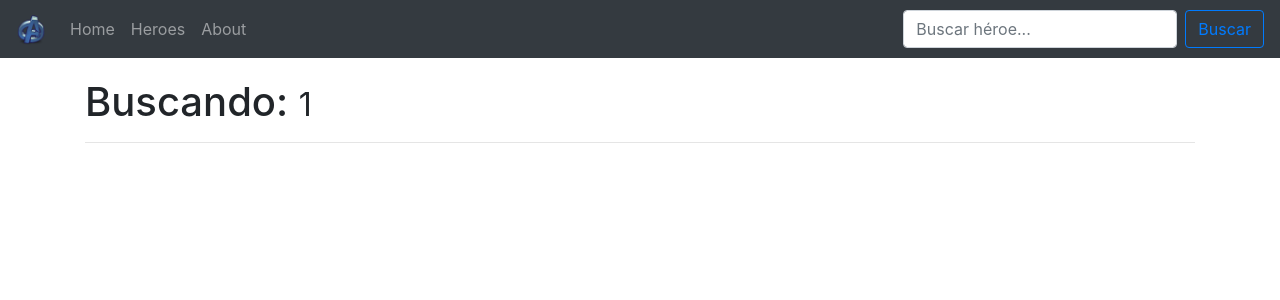
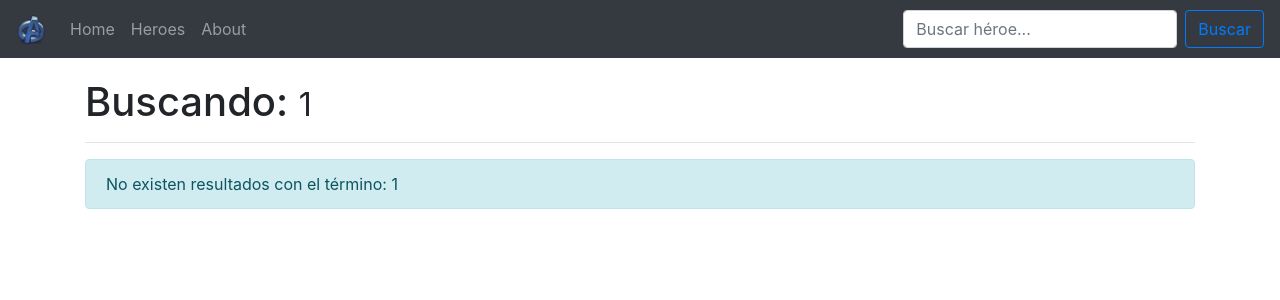
Before and after one commit to eskalona17/first-spa-angular, an Angular app: page /buscar/1 in a window 1280 px wide. Shown: the top 300 px of the page. Built offline with nearby package versions, Linux system fonts and the light colour scheme.

Commit message:
validating if there's no heroes when you search for them

```diff
--- a/src/app/components/buscador/buscador.component.html
+++ b/src/app/components/buscador/buscador.component.html
@@ -1,8 +1,21 @@
-<h1>Buscando: <small>{{termino}}</small></h1>
+<h1>
+  Buscando: <small>{{ termino }}</small>
+</h1>
 <hr />
 
+<div class="row animated fadeIn fast" *ngIf="heroes.length == 0">
+  <div class="col-md-12">
+    <div class="alert alert-info" role="alert">
+      No existen resultados con el término: {{ termino }}
+    </div>
+  </div>
+</div>
+
 <div class="card-columns">
-  <div class="card animated fadeIn fast" *ngFor="let heroe of heroes; let i = index">
+  <div
+    class="card animated fadeIn fast"
+    *ngFor="let heroe of heroes; let i = index"
+  >
     <img class="card-img-top" [src]="heroe.img" [alt]="heroe.nombre" />
     <div class="card-body">
       <h5 class="card-title">{{ heroe.nombre }}</h5>
@@ -13,7 +26,13 @@
         <small class="text-muted">{{ heroe.aparicion }}</small>
       </p>
 
-      <button (click)="verHeroe(i)" type="button" class="btn btn-outline-primary btn-block">Ver más...</button>
+      <button
+        (click)="verHeroe(i)"
+        type="button"
+        class="btn btn-outline-primary btn-block"
+      >
+        Ver más...
+      </button>
       <!-- <a [routerLink]="['/heroe', i]" class="btn btn-outline-primary">Ver más...</a> -->
     </div>
   </div>
--- a/src/app/components/heroes/heroes.component.html
+++ b/src/app/components/heroes/heroes.component.html
@@ -2,7 +2,10 @@
 <hr />
 
 <div class="card-columns">
-  <div class="card animated fadeIn fast" *ngFor="let heroe of heroes; let i = index">
+  <div
+    class="card animated fadeIn fast"
+    *ngFor="let heroe of heroes; let i = index"
+  >
     <img class="card-img-top" [src]="heroe.img" [alt]="heroe.nombre" />
     <div class="card-body">
       <h5 class="card-title">{{ heroe.nombre }}</h5>
@@ -13,7 +16,13 @@
         <small class="text-muted">{{ heroe.aparicion }}</small>
       </p>
 
-      <!-- <button (click)="verHeroe(i)" type="button" class="btn btn-outline-primary btn-block">Ver más...</button> -->
+      <button
+        (click)="verHeroe(i)"
+        type="button"
+        class="btn btn-outline-primary btn-block"
+      >
+        Ver más...
+      </button>
       <!-- <a [routerLink]="['/heroe', i]" class="btn btn-outline-primary">Ver más...</a> -->
     </div>
   </div>
--- a/src/app/components/shared/navbar/navbar.component.ts
+++ b/src/app/components/shared/navbar/navbar.component.ts
@@ -17,8 +17,5 @@
   buscarHeroe (termino:string){
     // console.log(termino);
     this.router.navigate(['/buscar', termino]);
-
-
   }
-
 }
```
